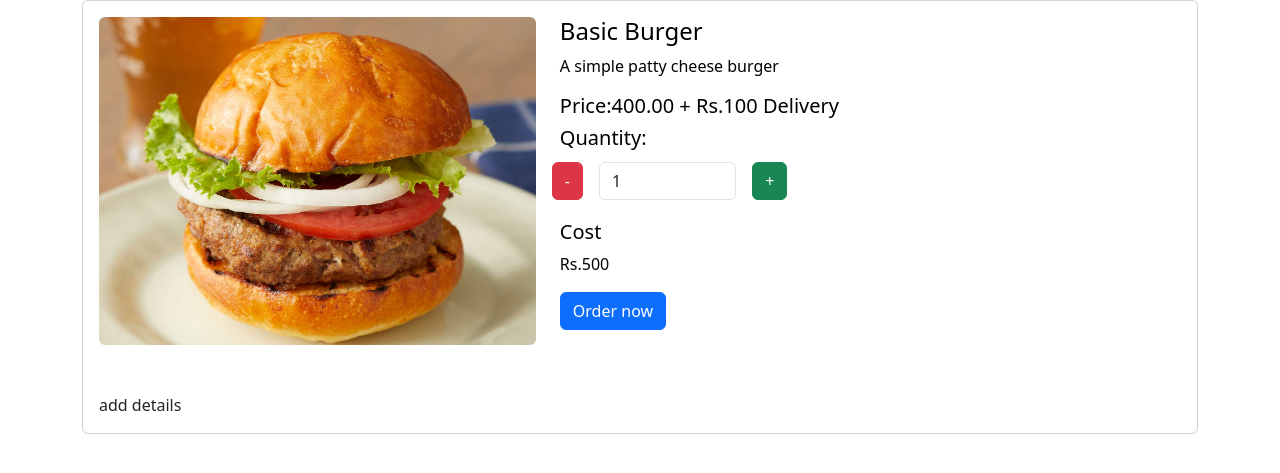
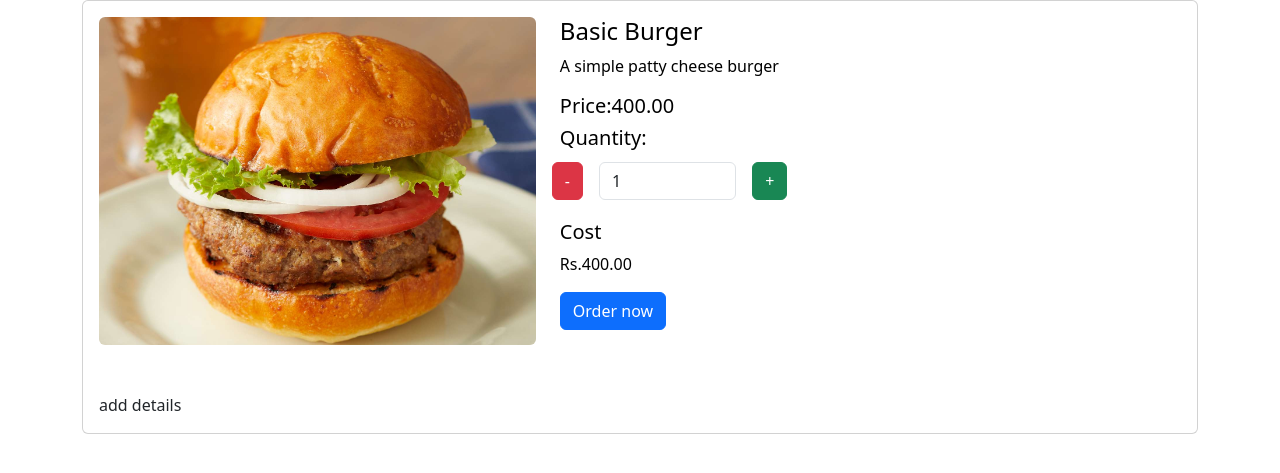
Before and after one commit to xan-is-him/Food-Ordering-System, a PHP site: page /order.php?id=2 in a window 1280 px wide. Shown: the part 86-559 px from the top of the page. Run offline with PHP 8.4, Linux system fonts and the light colour scheme; the visitor is signed in with stand-in values (Sample User, id 1); data comes from the database, SQL or seed files in the repository.

Commit message:
Update order.php

```diff
--- a/order.php
+++ b/order.php
@@ -29,8 +29,8 @@
           <?php if($admin){
             echo '<a class="nav-link" href="./panel.php">Panel</a>';
           }?>
-          <a class="nav-link" href="#">Help</a>
-          <a class="nav-link" href="#">FAQ</a>
+          <a class="nav-link" href="./help.php">Help</a>
+          <a class="nav-link" href="./faq.php">FAQ</a>
           <a class="nav-link" href="./aboutus.php">About Us</a>
         </div>
         <span class="navbar-text">
@@ -77,7 +77,7 @@
       <form class="col-lg-7 col-md-12 text-black" action="./php/order.php" method="post">
         <h4 class="card-title"><?php echo $name;?></h5>
         <p class="card-text"><?php echo $description;?></p>
-        <h5>Price:<?php echo $price;?> + Rs.100 Delivery</h5>
+        <h5>Price:<?php echo $price;?> </h5>
         <h5>Quantity:</h5>
         <div class="row align-items-center">
           <div class="col-auto p-1">
@@ -91,8 +91,8 @@
           </div>
         </div>
         <h5 class="pt-3">Cost</h5>
-        <p id="cost">Rs.<?php echo $price + 100;?></p>
-        <input type="hidden" name="cost" id="hiddenCost" value="<?php echo $price + 100;?>" />
+        <p id="cost">Rs.<?php echo $price;?></p>
+        <input type="hidden" name="cost" id="hiddenCost" value="<?php echo $price;?>" />
         <input type="hidden" name="id" value="<?php echo $id;?>"/>
         <button type="submit" class="btn btn-primary">
             Order now
@@ -125,7 +125,7 @@
         var quantityInput = document.getElementById("quantity");
         var quantity = parseInt(quantityInput.value);
         var price = <?php echo $price;?>;
-        var cost = price * quantity + 100;
+        var cost = price * quantity;
         var costParagraph = document.getElementById("cost");
         var hiddenCostInput = document.getElementById("hiddenCost");
         costParagraph.innerHTML = "Rs." + cost;
```
